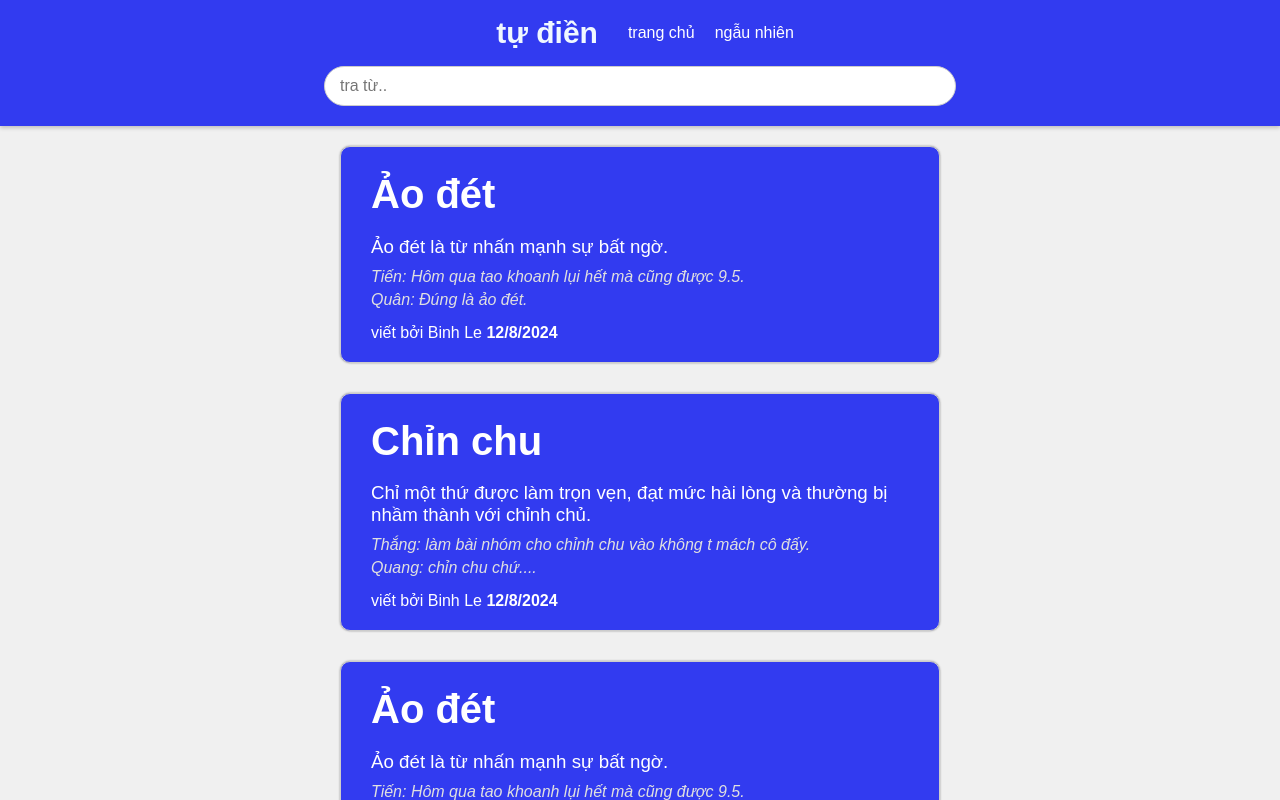
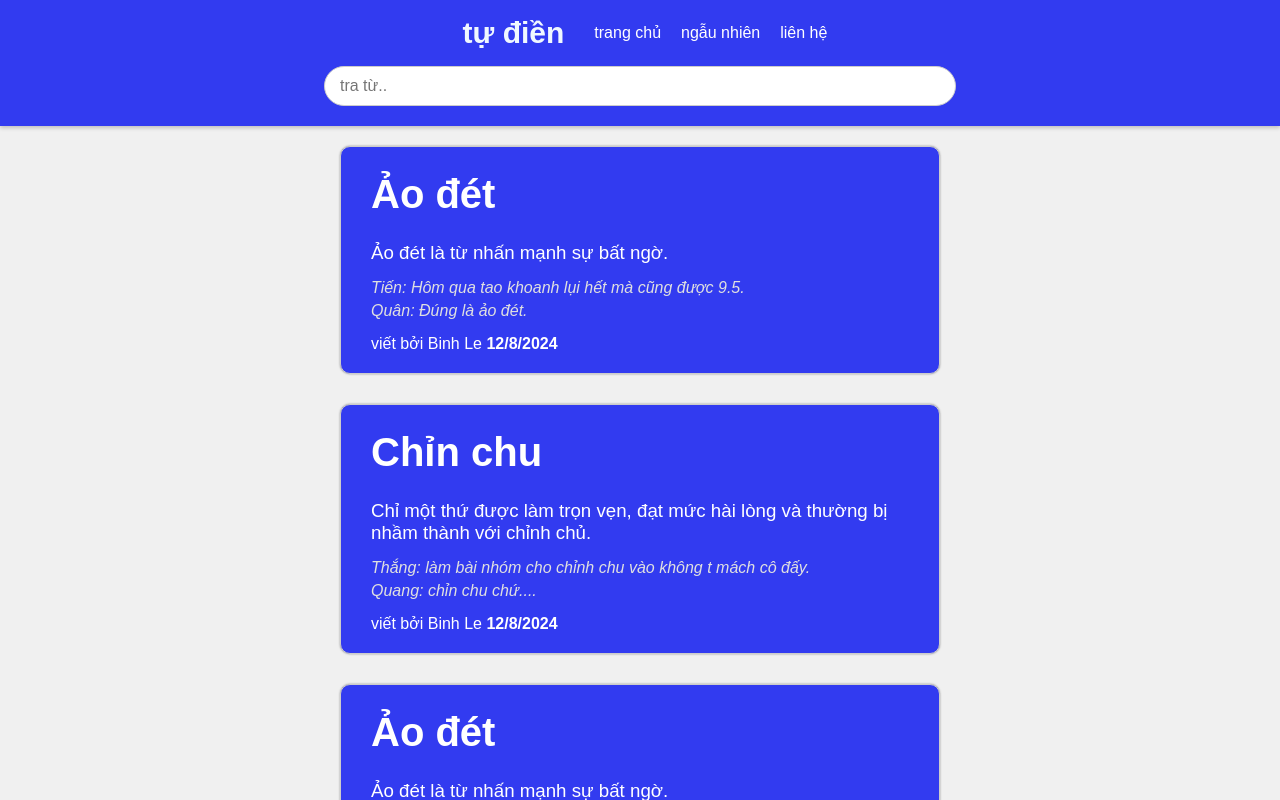
Before and after one commit to BinhL3/tu-dien-frontend, a React (Vite) app: page / in a window 1280 px wide. Shown: the top 800 px of the page. Built offline with nearby package versions, Linux system fonts and the light colour scheme.

Commit message:
- adjusted frontend spacing

```diff
--- a/src/Header.jsx
+++ b/src/Header.jsx
@@ -6,6 +6,7 @@ function Header() {
                     <li><h1>tự điền</h1></li>
                     <li><a href="#">trang chủ</a></li>
                     <li><a href="#">ngẫu nhiên</a></li>
+                    <li><a href="#">liên hệ</a></li>
                 </ul>
             </nav>
             <input className="search-bar" type="text" placeholder="tra từ.."/>
--- a/src/index.css
+++ b/src/index.css
@@ -10,6 +10,7 @@ body, .root {
   margin-bottom: 20px;
 
 }
+
 nav {
   display: flex;
   align-items: center;
@@ -42,7 +43,6 @@ nav ul li a {
 
 nav ul li a:hover {
   color: #ffd500;
-  text-decoration: underline;
 }
 
 .footer {
@@ -51,6 +51,7 @@ nav ul li a:hover {
   flex-direction: column;
   align-items: center;
 }
+
 nav h1 {
   font-size: 30px;
   font-family: 'Arial';
@@ -78,18 +79,17 @@ a {
 
 a:hover {
   color: #ffffff;
-  text-decoration: underline;
 }
 
 .word h1 {
   margin-top: 5px;
   font-size: 40px;
-  margin-bottom: 5px;
+  margin-bottom: 25px;
 }
 
 .word h3 {
   font-weight: normal;
-  margin-bottom: 0px;
+  margin-bottom: 15px;
 }
 
 .word {
```
